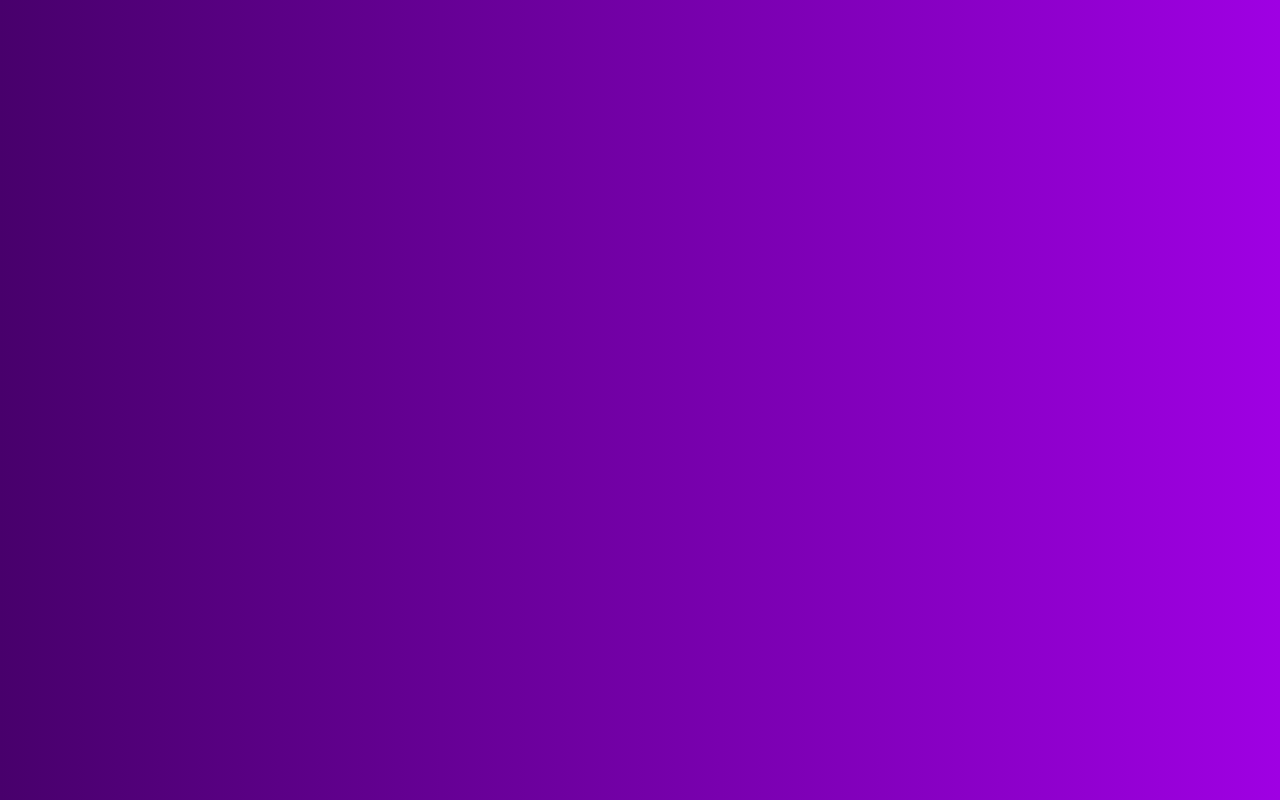
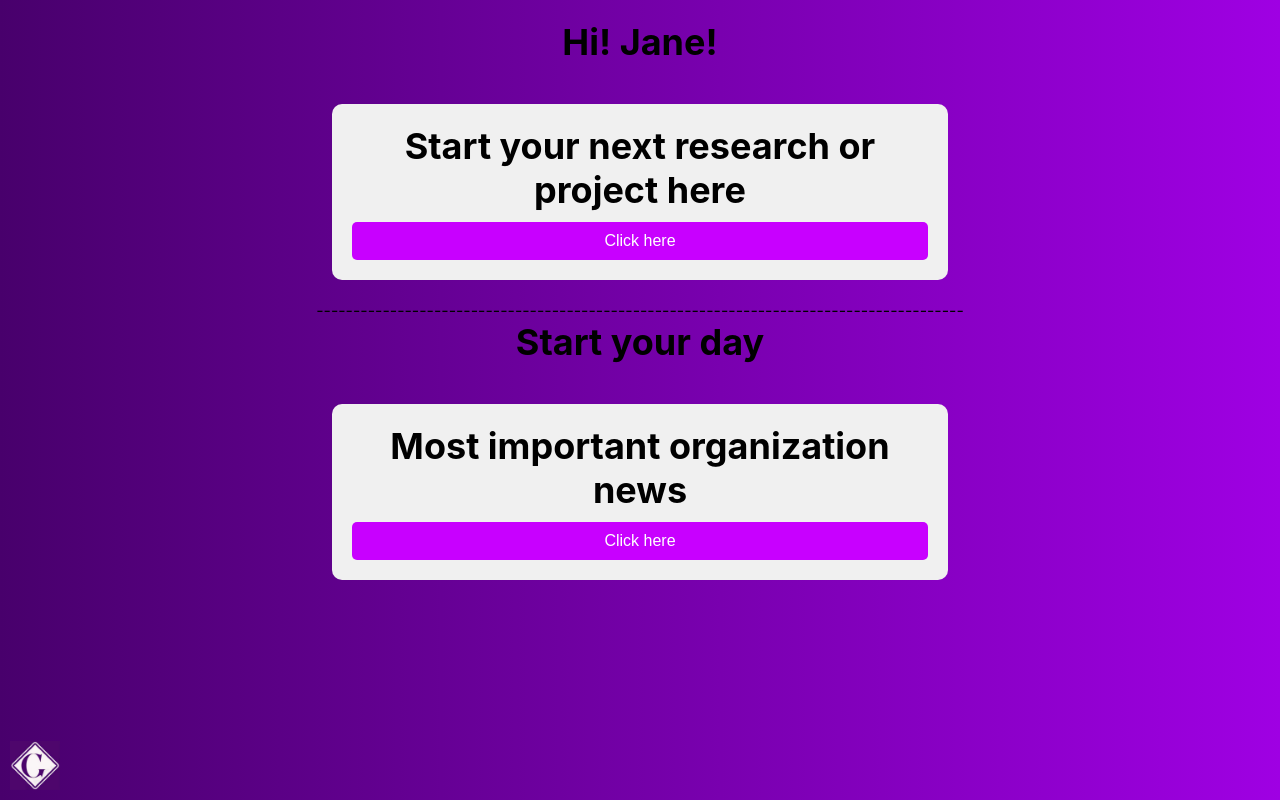
Before and after one commit to first-phoenix/mygenie, a React (Create React App) app: page /home in a window 1280 px wide. Before the commit this address had no page. Built offline with nearby package versions, Linux system fonts and the light colour scheme; what react-chatbot-kit would draw is missing.

Commit message:
Created home page

```diff
--- a/src/App.js
+++ b/src/App.js
@@ -6,6 +6,7 @@ import MainPage from './MainPage/MainPage';
 import Login from './Login/Login';
 import LoadingPage from './LoadingPage/LoadingPage';
 import Welcome from './Welcome/Welcome';
+import Home from './Home/Home'
 
 function App() {
 
@@ -26,8 +27,9 @@ function App() {
         <Router>
         <Routes>
             <Route exact path="/" element={<Login/>} />
-            <Route exact path="page1" element={<Welcome />} />
-            <Route exact path="page2" element={<MainPage />} />
+            <Route exact path="welcome" element={<Welcome />} />
+            <Route exact path="home" element={<Home />} />
+            <Route exact path="chathere" element={<MainPage />} />
         </Routes>
         </Router>
       )}
--- /dev/null
+++ b/src/Home/Home.css
@@ -0,0 +1,42 @@
+.home-container {
+    display: flex;
+    flex-direction: column;
+    align-items: center;
+    padding: 20px;
+}
+
+.tile {
+    width: 80%; /* Adjust as needed */
+    background-color: #f0f0f0;
+    padding: 20px;
+    border-radius: 10px;
+    margin: 20px;
+    text-align: center;
+}
+
+.tile h2 {
+    margin-bottom: 10px;
+}
+
+.tile button {
+    padding: 10px 20px;
+    border: none;
+    background-color: #c800ff;
+    color: #fff;
+    border-radius: 5px;
+    cursor: pointer;
+}
+
+.home-wrapper{
+    height: 100vh;
+    align-items: center;
+}
+
+
+.logo {
+    position: absolute;
+    bottom: 10px; /* Adjust as needed */
+    left: 10px; /* Adjust as needed */
+    width: 50px; /* Adjust as needed */
+    height: auto; /* Allow height to adjust automatically */
+}
--- /dev/null
+++ b/src/Home/Home.js
@@ -0,0 +1,32 @@
+import React from 'react';
+import './Home.css';
+import logoImage from '../Assets/logo.jpg'
+
+const Home = () => {
+
+    const handleLogin = () => {
+        // Redirect to the second page
+        window.location.href = '/chathere';
+    };
+
+    return (
+        <div className='home-wrapper'>
+            <img src={logoImage} alt='logo' className='logo'></img>
+            <div className="home-container">
+                <h2>Hi! Jane!</h2>
+                <div className="tile">
+                    <h2>Start your next research or project here</h2>
+                    <button onClick={handleLogin}>Click here</button>
+                </div>
+                <p>----------------------------------------------------------------------------------------</p>
+                <h2>Start your day</h2>
+                <div className="tile">
+                    <h2>Most important organization news</h2>
+                    <button>Click here</button>
+                </div>
+            </div>
+        </div>
+    );
+};
+
+export default Home;
--- a/src/Login/Login.js
+++ b/src/Login/Login.js
@@ -7,7 +7,7 @@ import logoImage from '../Assets/logo.jpg'
 const Login = () => {
     const handleLogin = () => {
         // Redirect to the second page
-        window.location.href = '/page1';
+        window.location.href = '/welcome';
     };
 
     return (
--- a/src/Welcome/Welcome.js
+++ b/src/Welcome/Welcome.js
@@ -7,7 +7,7 @@ const Welcome = () => {
 
     const handleLogin = () => {
         // Redirect to the second page
-        window.location.href = '/page2';
+        window.location.href = '/home';
     };
 
     return (
```
